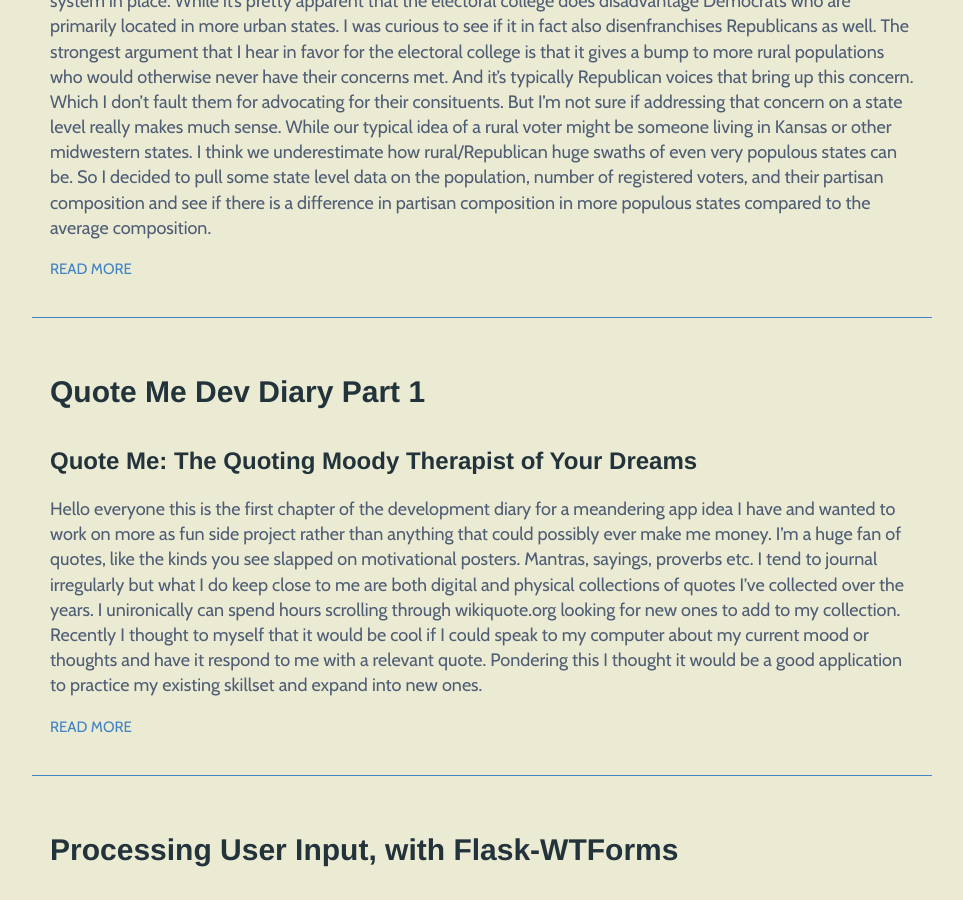
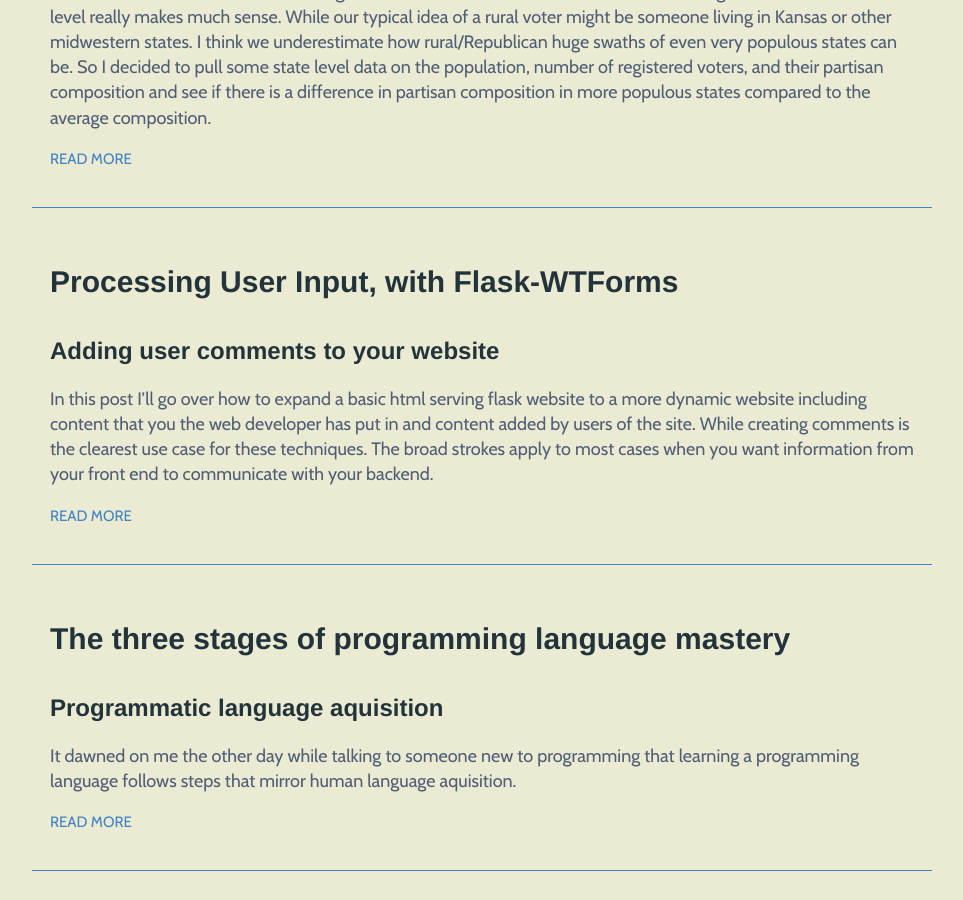
Before and after one commit to coreyclip/coreyclip.github.io, a Jekyll site: the page built from index.html, in a window 1280 px wide and 900 px high, scrolled down 1213 px. Shown: the whole window, without its empty margins (158-1121 px from the left). Built offline with Jekyll 4.4.1, drawn with Linux system fonts in a browser that asks for light colours; nearby versions of some CDN libraries; some web fonts are replaced.

Commit message:
Remove unpublished posts

```diff
--- a/_posts/2020-11-22-Quote-Me-Dev-Diary-1.md
+++ /dev/null
@@ -1,16 +0,0 @@
----
-layout: post
-title: Quote Me Dev Diary Part 1
-tags: project
----
-## Quote Me: The Quoting Moody Therapist of Your Dreams
-Hello everyone this is the first chapter of the development diary for a meandering app idea I have and wanted to work on more as fun side project rather than anything that could possibly ever make me money. I'm a huge fan of quotes, like the kinds you see slapped on motivational posters. Mantras, sayings, proverbs etc. I tend to journal irregularly but what I do keep close to me are both digital and physical collections of quotes I've collected over the years. I unironically can spend hours scrolling through wikiquote.org looking for new ones to add to my collection. Recently I thought to myself that it would be cool if I could speak to my computer about my current mood or thoughts and have it respond to me with a relevant quote. Pondering this I thought it would be a good application to practice my existing skillset and expand into new ones.
-
-## Plan
-Thinking about it I want the app to suprise me. No preloading my own selection of quotes, I'm too lazy for that but silly enough to think I can automate the collection process. So first I'm going to try to either scrape or parse some body of text with quotes in it. Next I want the application to be able to decipher a user's feelings and intentions and respond accordingly. While there are a lot of advanced NLP methods that could be utilized for this part. I think as a start I'll try out sentiment analysis on both the scraped quotes and user input. So that say if a user inputs something happy and upbeat the app can return a quote that is similar in tone. Being on topic can be an improvement later on. Finally I want to actually create a front end that is nice to look at and interactive. Maybe a I can create a nifty wiseman sprite that will give out the responses.
-
-Here's a bad graph of my initial plans
-![Application Diagram](/images/quote-me_application_diagram.odg)
-
-In the next couple of posts I'll start documenting my planning, implimentation, and evolution of this application.
-First I'll setup the web scraper and store quotes in a database, probably as a first pass we'll just use csv files but later move to a proper sql database. From there I'll set up the sentiment analyzer that will go through the quotes and add sentiment scores. After that we'll get a basic web UI set up with Flask and probably a basic form for now. After that we'll start iterating to improve each piece of the application.
```
Also changed, not shown: _posts/2019-6-29-SqlCrossTabs.md (+1 -0 lines), _posts/2021-07-13-Reconstruction-Notes-part-one.md (deleted, +0 -6 lines), _posts/2021-6-11-Toyohiko-Kagawa.md (deleted, +0 -6 lines).
